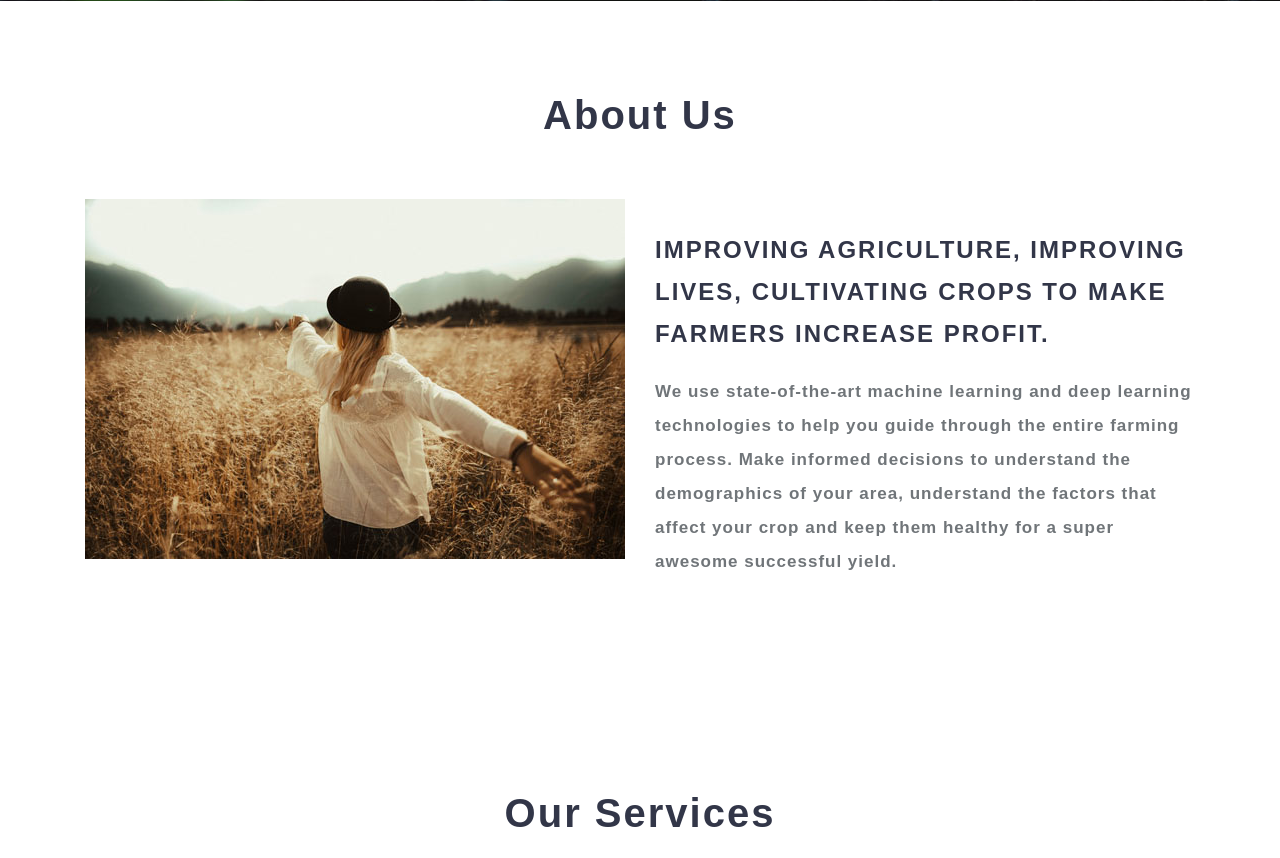
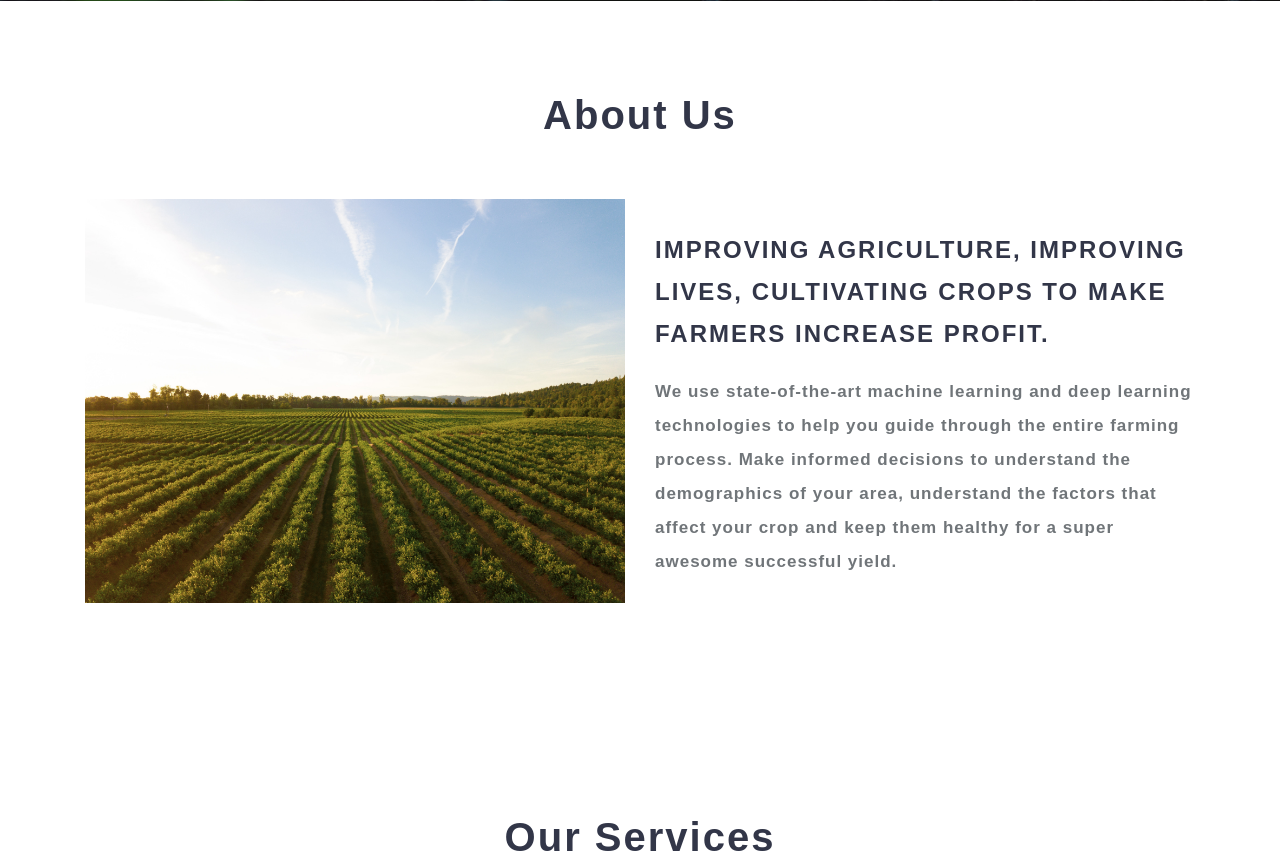
Before and after one commit to radecoder/ACRS-final-project, a Flask app: page / in a window 1280 px wide. Shown: the part 955-1813 px from the top of the page. Run offline with Flask 3, Linux system fonts and the light colour scheme; some libraries are stand-ins or nearby versions.

Commit message:
change image

```diff
--- a/templates/Home_1.html
+++ b/templates/Home_1.html
@@ -35,7 +35,7 @@
       <h3 class="heading mb-sm-5 mb-4 text-center"> About Us</h3>
       <div class="row core-grids">
         <div class="col-lg-6 core-left">
-          <img src="{{ url_for('static', filename='images/core.jpg') }}" class="img-fluid" alt="" />
+          <img src="{{ url_for('static', filename='images/farm_background.jpg') }}" class="img-fluid" alt=""  height="100%" width="100%"/>
         </div>
         <div class="col-lg-6 core-right">
           <h3 class="mt-4">Improving Agriculture, Improving Lives, Cultivating Crops To Make Farmers Increase
```
